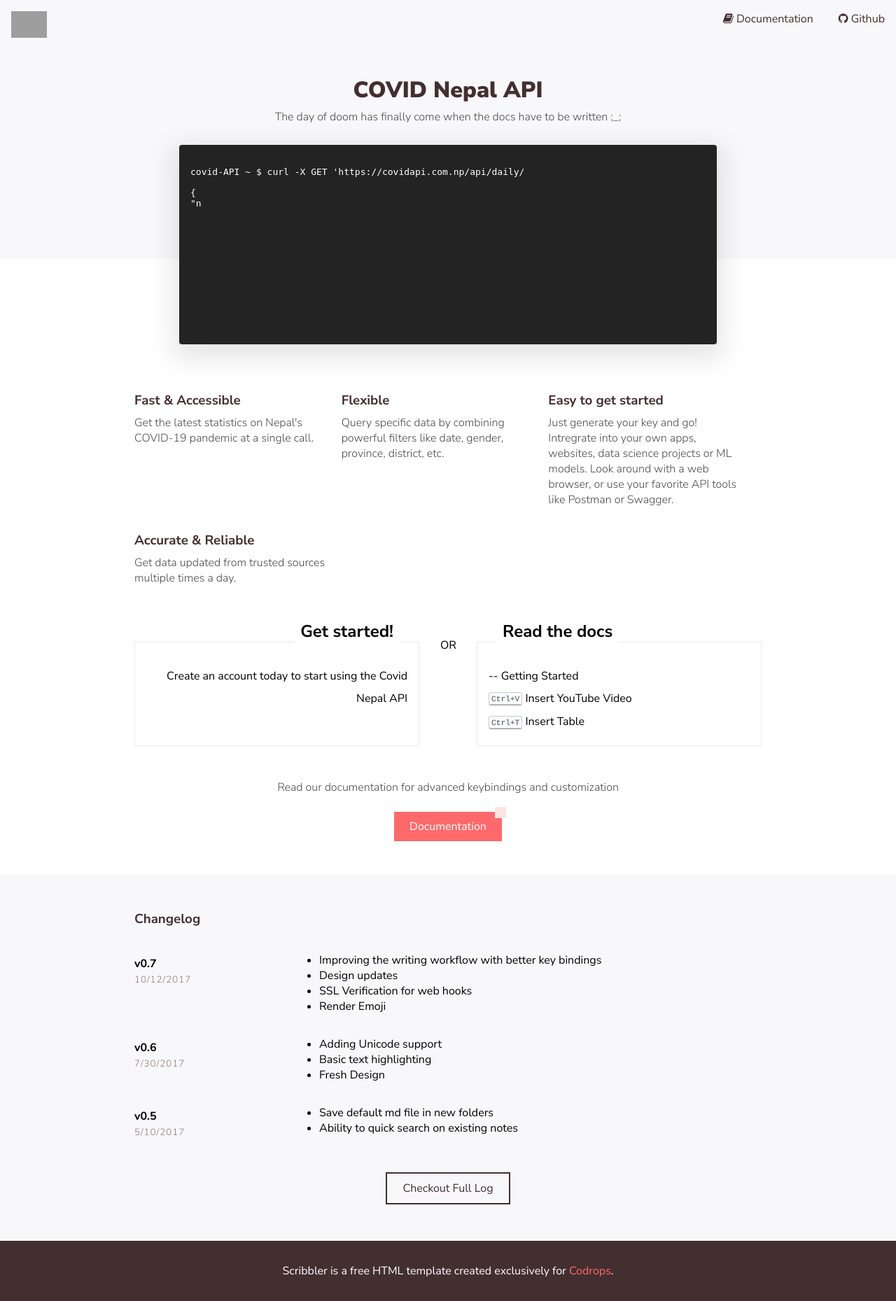
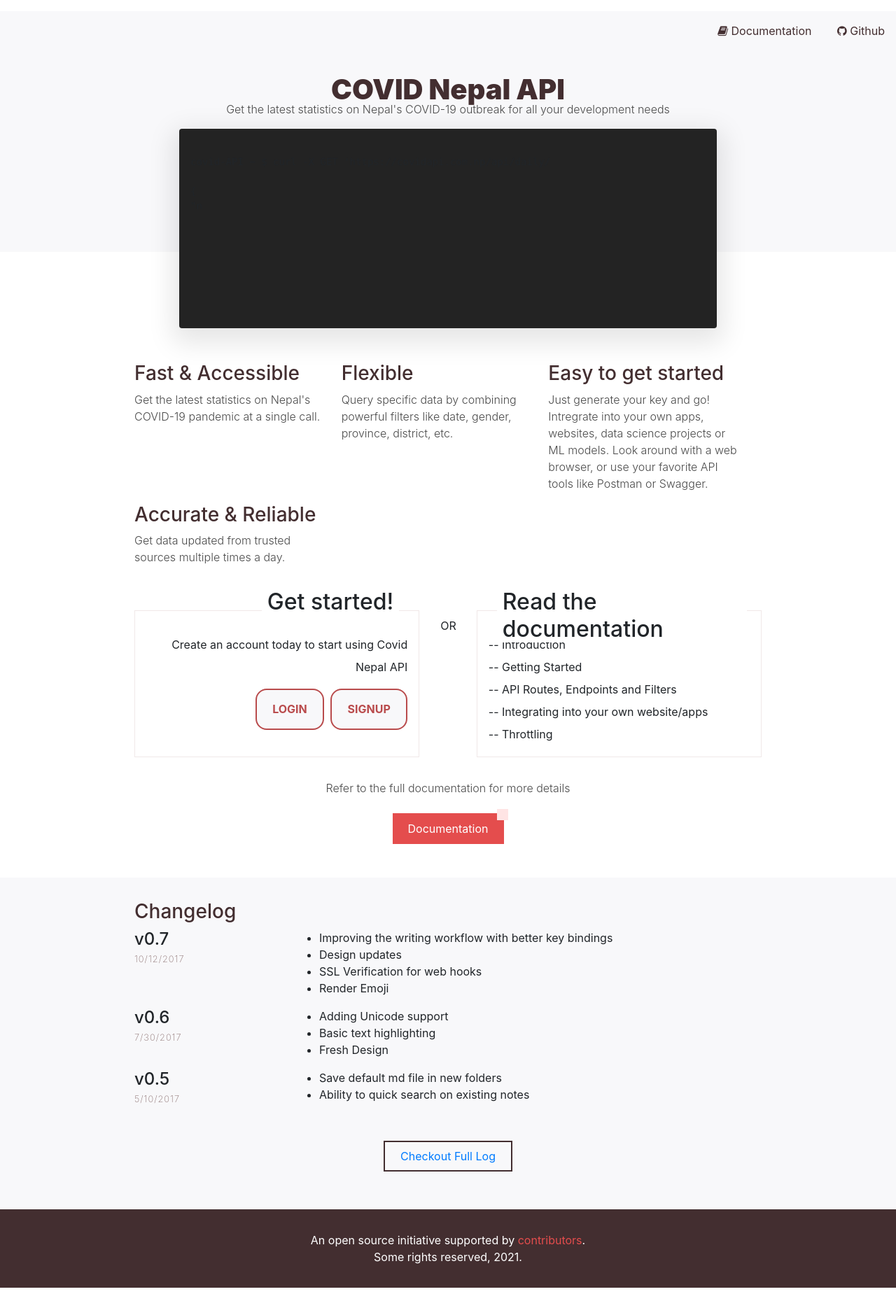
Before and after one commit to rrojan/CovidNP_API, a Django app: page / in a window 1280 px wide. Shown: the whole page at 70% size. Run offline with Django 3.2, Linux system fonts and the light colour scheme; some libraries are stand-ins or nearby versions; grey boxes are pictures that could not be loaded.

Commit message:
improved index page

```diff
--- a/core/urls.py
+++ b/core/urls.py
@@ -3,10 +3,14 @@ from django.contrib import admin
 from django.urls import path
 from django.urls.conf import include
 from pages import views as pages
+from django.contrib.auth.views import LoginView, LogoutView
 
 
 urlpatterns = [
     path("", pages.index_view, name="index"),
+    path('login/', LoginView.as_view(template_name='pages/login.html'), name='login'),
+    path('logout/', LogoutView.as_view(template_name='pages/logout.html'), name='logout'),
+    # path('signup', pages.signup_view, name='signup'),
     path("docs/", pages.docs_view, name="docs"),
     path("admin/", admin.site.urls),
     path("api/", include("api.urls")),
--- a/pages/static/pages/scribbler-global.css
+++ b/pages/static/pages/scribbler-global.css
@@ -1,8 +1,9 @@
 /* css variables*/
+
 :root {
   --primary-color: #432E30;
   --primary-color-light: #8E7474;
-  --accent-color: #FE6A6B;
+  --accent-color: #e44d4d;
   --accent-color-light: #FFE4E4;
   --accent-color-dark: #B94B4C;
   --white-color: #FAFBFC;
@@ -14,6 +15,7 @@
 }
 
 /* normalized */
+
 html, body {
   padding: 0;
   margin: 0;
@@ -44,16 +46,18 @@ hr {
 /* global components */
 
 /* typography */
+
 .section__title {
   color: var(--primary-color);
 }
 
 /* tabs */
+
 .tab__container {
   position: relative;
 }
 
-.tab__container > ul {
+.tab__container>ul {
   position: absolute;
   list-style: none;
   margin: 0;
@@ -89,9 +93,10 @@ hr {
 }
 
 /* code */
+
 .code {
   border-radius: 3px;
-  font-family: Space Mono, SFMono-Regular, Menlo,Monaco, Consolas, Liberation Mono, Courier New, monospace;
+  font-family: Space Mono, SFMono-Regular, Menlo, Monaco, Consolas, Liberation Mono, Courier New, monospace;
   background: var(--bg-color);
   border: 1px solid var(--code-bg-color);
   color: var(--primary-color-light);
@@ -108,6 +113,7 @@ hr {
 }
 
 /* buttons */
+
 .button--primary {
   padding: 10px 22px;
   background-color: var(--accent-color);
@@ -151,6 +157,7 @@ hr {
 }
 
 /* links */
+
 .link {
   text-decoration: none;
   transition: all 0.3s ease-out;
@@ -169,6 +176,7 @@ hr {
 }
 
 /* menu */
+
 nav {
   display: grid;
   grid-template-columns: 70px auto;
@@ -186,9 +194,7 @@ nav {
   position: relative;
 }
 
-.toggle span,
-.toggle span:before,
-.toggle span:after {
+.toggle span, .toggle span:before, .toggle span:after {
   content: '';
   position: absolute;
   height: 2px;
@@ -209,12 +215,11 @@ nav {
   bottom: -6px;
 }
 
-.toggle.open span{
+.toggle.open span {
   background-color: transparent;
 }
 
-.toggle.open span:before,
-.toggle.open span:after {
+.toggle.open span:before, .toggle.open span:after {
   top: 0;
 }
 
@@ -236,6 +241,7 @@ nav {
 }
 
 /* table */
+
 table {
   border-collapse: collapse;
   width: 100%;
@@ -265,24 +271,19 @@ table td:first-child {
   nav {
     grid-template-columns: 70px auto;
   }
-
-  .menu__item{
+  .menu__item {
     display: none;
   }
-
   .menu__item.toggle {
     display: inline-block;
   }
-
   .menu {
     text-align: right;
     padding: 0.5rem 1rem;
   }
-
   .toggle {
     display: block;
   }
-
   .menu.responsive .menu__item:not(:first-child) {
     display: block;
     padding: 0 0 0.5rem 0;
@@ -290,6 +291,7 @@ table td:first-child {
 }
 
 /* layout */
+
 .wrapper {
   margin: 0 auto;
   width: 70%;
@@ -305,9 +307,9 @@ table td:first-child {
 @keyframes fadeUp {
   0% {
     opacity: 0;
-    transform: translate3d(0,30px,0);
+    transform: translate3d(0, 30px, 0);
   }
   100% {
-    transform: translate3d(0,0,0);
+    transform: translate3d(0, 0, 0);
   }
 }
--- a/pages/static/pages/scribbler-landing.css
+++ b/pages/static/pages/scribbler-landing.css
@@ -1,4 +1,6 @@
 /* nav specialized to landing page */
+
+
 .logo {
   background: url('logo.svg') no-repeat;
   background-size: contain;
--- /dev/null
+++ b/pages/templates/pages/base.html
@@ -0,0 +1,30 @@
+{% load static %}
+<!doctype html>
+<html>
+
+<head>
+    <meta charset="utf-8">
+    <meta name="description" content="Get Nepali COVID-19 statistics for all your needs though a simple API interface">
+    <meta name="viewport" content="width=device-width, initial-scale=1">
+    <title>{% block title %}{% endblock %}</title>
+    {% block css %}
+    {% endblock %}
+
+</head>
+
+<body>
+
+    {% block content %}
+    {% endblock%}
+
+    {% include 'pages/footer.html' %}
+
+    {% block js %}
+    {% endblock %}
+    <script src="https://cdnjs.cloudflare.com/ajax/libs/highlight.js/9.12.0/highlight.min.js"></script>
+    <script>hljs.initHighlightingOnLoad();</script>
+    <script src="{% static 'pages/scribbler.js' %}"></script>
+
+</body>
+
+</html>
--- /dev/null
+++ b/pages/templates/pages/footer.html
@@ -0,0 +1,5 @@
+<footer class="footer">
+    An open source initiative supported by <a href="https://tympanus.net/codrops/"
+    target="_blank" class="link link--light">contributors</a>.<br>
+    Some rights reserved, 2021.
+    </footer>
--- a/pages/templates/pages/index.html
+++ b/pages/templates/pages/index.html
@@ -1,21 +1,101 @@
+{% extends 'pages/base.html' %}
 {% load static %}
-<!doctype html>
-<html>
 
-<head>
-    <meta charset="utf-8">
-    <meta name="description" content="Get Nepali COVID-19 statistics for all your needs though a simple API interface">
-    <meta name="viewport" content="width=device-width, initial-scale=1">
-    <title>CovidNP API</title>
+{% block title %}COVID-19 Nepal API{% endblock %}
+
+{% block css %}
 <link rel="stylesheet" href="https://cdnjs.cloudflare.com/ajax/libs/font-awesome/4.7.0/css/font-awesome.min.css">
 <link href="https://fonts.googleapis.com/css?family=Nunito+Sans:300,400,600,700,800,900" rel="stylesheet">
 <link rel="stylesheet" href="https://cdnjs.cloudflare.com/ajax/libs/highlight.js/9.12.0/styles/railscasts.min.css">
 <link rel="stylesheet" href="{% static 'pages/scribbler-global.css' %}">
 <link rel="stylesheet" href="{% static 'pages/scribbler-landing.css' %}">
+<link rel='stylesheet' href='https://cdnjs.cloudflare.com/ajax/libs/twitter-bootstrap/4.1.2/css/bootstrap.min.css'>
 <link rel="author" href="humans.txt">
-</head>
+<style>
+    :root {
+        --colorShadeA: #B94B4C;
+        --colorShadeD: #e58d8d3a;
+        --colorShadeE: #F8F8FA;
+    }
 
-<body>
+    @import url("https://fonts.googleapis.com/css?family=Open+Sans:400,400i,700");
+
+    button {
+        position: relative;
+        display: inline-block;
+        cursor: pointer;
+        outline: none;
+        border: 0;
+        margin-top: 15px;
+        vertical-align: middle;
+        text-decoration: none;
+        font-size: 1rem;
+        color: var(--colorShadeA);
+        font-weight: 700;
+        text-transform: uppercase;
+        font-family: inherit;
+    }
+
+    button.big-button {
+        padding: 0.7em 1.4em;
+        border: 2px solid var(--colorShadeA);
+        border-radius: 1em;
+        background: var(--colorShadeE);
+        transform-style: preserve-3d;
+        transition: all 175ms cubic-bezier(0, 0, 1, 1);
+    }
+
+    button.big-button:hover {
+        background: var(--colorShadeD);
+        transform: translate(0, 0.375em);
+    }
+
+    button.big-button:active {
+        transform: translate(0em, 0.5em);
+    }
+
+    .container {
+        padding: 2rem 0rem;
+    }
+
+    @media (min-width: 576px) {
+        .modal-dialog {
+            max-width: 400px;
+        }
+
+        .modal-dialog .modal-content {
+            padding: 1rem;
+        }
+    }
+
+    .modal-header .close {
+        margin-top: -1.5rem;
+    }
+
+    .form-title {
+        margin: -2rem 0rem 2rem;
+    }
+
+    .btn-round {
+        border-radius: 3rem;
+    }
+
+    .delimiter {
+        padding: 1rem;
+    }
+
+    .social-buttons .btn {
+        margin: 0 0.5rem 1rem;
+    }
+
+    .signup-section {
+        padding: 0.3rem 0rem;
+    }
+</style>
+{% endblock %}
+
+{% block content %}
+
 <nav>
     <div class="logo"></div>
     <ul class="menu">
@@ -27,7 +107,8 @@
 </nav>
 <div class="hero">
     <h1 class="hero__title">COVID Nepal API</h1>
-        <p class="hero__description">The day of doom has finally come when the docs have to be written ;_;</p>
+    <p class="hero__description">Get the latest statistics on Nepal's COVID-19 outbreak for all your development needs
+    </p>
 </div>
 <div class="hero__terminal">
     <pre>
@@ -69,20 +150,23 @@
     <div class="keybinding">
         <ul class="keybinding__detail">
             <h2 class="keybinding__title" style="margin: 0px 20px;">Get started!</h3>
-                <li>Create an account today to start using the Covid Nepal API</li>
+                <li>Create an account today to start using Covid Nepal API</li>
+                <button class="big-button" data-toggle="modal" data-target="#loginModal" id='login'>Login</button>&nbsp;
+                <button class="big-button">Signup</button>
         </ul>
         <span style="margin: 10px 30px;">OR</span>
         <ul class="keybinding__detail">
-                <h2 class="keybinding__title" style="margin: 0px 20px;">Read the docs</h3>
+            <h2 class="keybinding__title" style="margin: 0px 20px;">Read the documentation</h3>
+                <li>-- Introduction</li>
                 <li>-- Getting Started</li>
-                <li></li>
-                <li><span class="keybinding__label">Ctrl+V</span> Insert YouTube Video</li>
-                <li><span class="keybinding__label">Ctrl+T</span> Insert Table</li>
+                <li>-- API Routes, Endpoints and Filters</li>
+                <li>-- Integrating into your own website/apps</li>
+                <li>-- Throttling</li>
         </ul>
     </div>
     <div class="callout">
-            <p>Read our documentation for advanced keybindings and customization</p>
-            <a href="doc.html" class="button--primary">Documentation</a>
+        <p>Refer to the full documentation for more details</p>
+        <a href="{% url 'docs' %}" class="button--primary">Documentation</a>
     </div>
 </div>
 <div class="changelog">
@@ -132,11 +216,71 @@
         </div>
     </div>
 </div>
-    <footer class="footer">Scribbler is a free HTML template created exclusively for <a
-            href="https://tympanus.net/codrops/" target="_blank" class="link link--light">Codrops</a>.</footer>
-    <script src="https://cdnjs.cloudflare.com/ajax/libs/highlight.js/9.12.0/highlight.min.js"></script>
-    <script>hljs.initHighlightingOnLoad();</script>
-    <script src="{% static 'pages/scribbler.js' %}"></script>
-</body>
 
-</html>
+<div class="modal fade" id="loginModal" tabindex="-1" role="dialog" aria-labelledby="exampleModalLabel"
+    aria-hidden="true">
+    <div class="modal-dialog modal-dialog-centered" role="document">
+        <div class="modal-content">
+            <div class="modal-header border-bottom-0">
+                <button type="button" class="close" data-dismiss="modal" aria-label="Close">
+                    <span aria-hidden="true">×</span>
+                </button>
+            </div>
+            <div class="modal-body">
+                <div class="form-title text-center">
+                    <h4>Login</h4>
+                </div>
+                <div class="d-flex flex-column text-center">
+                    <form>
+                        <div class="form-group">
+                            <input type="email" class="form-control" id="email1" placeholder="Your email address...">
+                        </div>
+                        <div class="form-group">
+                            <input type="password" class="form-control" id="password1" placeholder="Your password...">
+                        </div>
+                        <button type="button" class="btn btn-info btn-block btn-round">Login</button>
+                    </form>
+
+                    <div class="text-center text-muted delimiter">or use a social network</div>
+                    <div class="d-flex justify-content-center social-buttons">
+                        <button type="button" class="btn btn-secondary btn-round" data-toggle="tooltip"
+                            data-placement="top" title="Twitter">
+                            <i class="fab fa-twitter"></i>
+                        </button>
+                        <button type="button" class="btn btn-secondary btn-round" data-toggle="tooltip"
+                            data-placement="top" title="Facebook">
+                            <i class="fab fa-facebook"></i>
+                        </button>
+                        <button type="button" class="btn btn-secondary btn-round" data-toggle="tooltip"
+                            data-placement="top" title="Linkedin">
+                            <i class="fab fa-linkedin"></i>
+                        </button>
+                        </di>
+                    </div>
+                </div>
+            </div>
+            <div class="modal-footer d-flex justify-content-center">
+                <div class="signup-section">Not a member yet? <a href="#a" class="text-info"> Sign Up</a>.</div>
+            </div>
+        </div>
+    </div>
+</div>
+
+{% endblock %}
+
+{% block js %}
+<!-- jQuery -->
+<script src='https://code.jquery.com/jquery-3.3.1.slim.min.js'></script>
+<!-- Popper JS -->
+<script src='https://cdnjs.cloudflare.com/ajax/libs/popper.js/1.14.3/umd/popper.min.js'></script>
+<!-- Bootstrap JS -->
+<script src='https://stackpath.bootstrapcdn.com/bootstrap/4.1.3/js/bootstrap.min.js'></script>
+<script>
+    $(login).click(function () {
+        $('#loginModal').modal('show');
+        $(function () {
+            $('[data-toggle="tooltip"]').tooltip()
+        })
+    });
+</script>
+{% endblock %}
```
Also changed, not shown: core/settings.py (+19 -11 lines), pages/forms.py (added, +18 -0 lines), pages/templates/pages/auth_base.html (added, +22 -0 lines), pages/templates/pages/docs.html (+36 -23 lines), pages/templates/pages/login.html (added, +17 -0 lines), pages/templates/pages/logout.html (added, +32 -0 lines), pages/views.py (+25 -0 lines), db.sqlite3. Lines whose indentation alone changed are shown as unchanged.
